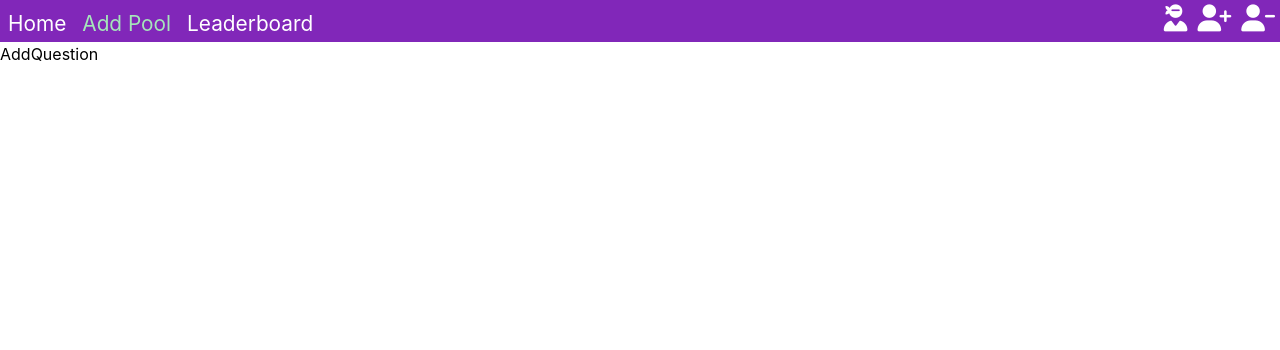
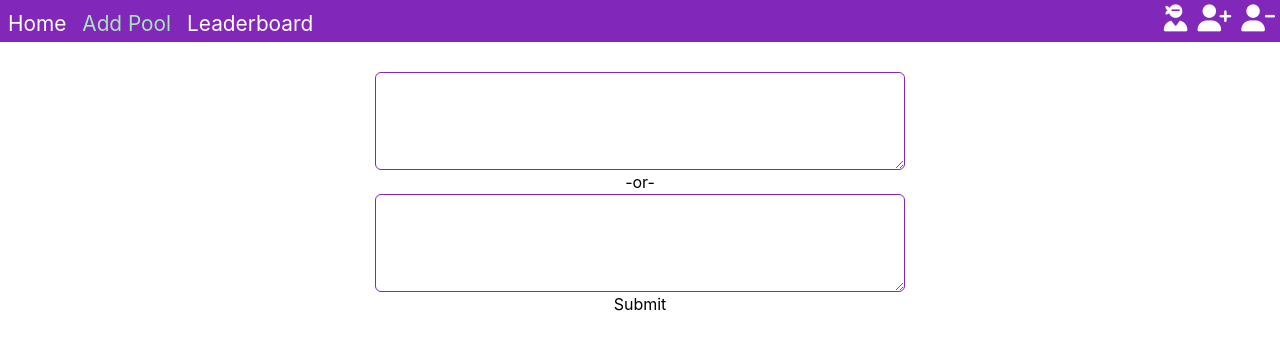
Before and after one commit to denisbalazic/would-you-rather, a React (Create React App) app: page /add in a window 1280 px wide. Shown: the top 350 px of the page. Built offline with nearby package versions, Linux system fonts and the light colour scheme.

Commit message:
feat: Add add new question feature

```diff
--- a/public/would-you.css
+++ b/public/would-you.css
@@ -54,3 +54,20 @@ i {
   align-self: center;
   text-align: center;
 }
+
+.new-question-form form {
+  display: flex;
+  flex-direction: column;
+  align-content: center;
+  margin: 30px auto;
+}
+
+.new-question-form textarea {
+  margin: auto;
+  border: 1px solid #8127b9;
+  border-radius: 6px;
+}
+
+.new-question-form small {
+  margin: auto;
+}
--- a/src/actions/authedUser.js
+++ b/src/actions/authedUser.js
@@ -1,6 +1,7 @@
 import { getUser } from "../utils/api";
 export const SET_AUTHED_USER = "SET_AUTHED_USER";
 export const UPDATE_AUTHEDUSER_VOTE = "UPDATE_AUTHEDUSER_VOTE";
+export const UPDATE_AUTHEDUSER_QUESTIONS = "UPDATE_AUTHEDUSER_QUESTIONS";
 
 // Ask if this is OK????
 export function setAuthedUser(id) {
@@ -21,3 +22,10 @@ export function updateAuthedUserVote(questionId, option) {
     option,
   };
 }
+
+export function updateAuthedUserQuestions(questionId) {
+  return {
+    type: UPDATE_AUTHEDUSER_QUESTIONS,
+    questionId,
+  };
+}
--- a/src/actions/questions.js
+++ b/src/actions/questions.js
@@ -1,5 +1,6 @@
 export const RECEIVE_QUESTIONS = "RECEIVE_QUESTIONS";
 export const UPDATE_QUESTION_VOTE = "UPDATE_QUESTION_VOTE";
+export const ADD_QUESTION = "ADD_QUESTION";
 
 export function receiveQuestions(questions) {
   return {
@@ -7,6 +8,7 @@ export function receiveQuestions(questions) {
     questions,
   };
 }
+
 export function updateQuestionVote(authedUserId, questionId, option) {
   return {
     type: UPDATE_QUESTION_VOTE,
@@ -15,3 +17,10 @@ export function updateQuestionVote(authedUserId, questionId, option) {
     option,
   };
 }
+
+export function updateQuestions(question) {
+  return {
+    type: ADD_QUESTION,
+    question,
+  };
+}
--- a/src/actions/shared.js
+++ b/src/actions/shared.js
@@ -1,7 +1,11 @@
-import { getInitialData, saveQuestionAnswer } from "../utils/api";
-import { receiveQuestions, updateQuestionVote } from "../actions/questions";
-import { receiveUsers, updateUserVote } from "../actions/users";
-import { setAuthedUser, updateAuthedUserVote } from "../actions/authedUser";
+import { getInitialData, saveQuestionAnswer, saveNewQuestion } from "../utils/api";
+import { receiveQuestions, updateQuestionVote, updateQuestions } from "../actions/questions";
+import { receiveUsers, updateUserVote, updateUserQuestions } from "../actions/users";
+import {
+  setAuthedUser,
+  updateAuthedUserVote,
+  updateAuthedUserQuestions,
+} from "../actions/authedUser";
 
 export const AUTHED_ID = "sarahedo";
 
@@ -24,3 +28,13 @@ export function handleVote(authedUserId, questionId, option) {
     });
   };
 }
+
+export function handleNewQuestion(optionOneText, optionTwoText, authedUserId) {
+  return (dispatch) => {
+    return saveNewQuestion(optionOneText, optionTwoText, authedUserId).then((question) => {
+      dispatch(updateAuthedUserQuestions(question.id));
+      dispatch(updateUserQuestions(question.id, question.author));
+      dispatch(updateQuestions(question));
+    });
+  };
+}
--- a/src/actions/users.js
+++ b/src/actions/users.js
@@ -1,5 +1,6 @@
 export const RECEIVE_USERS = "RECEIVE_USERS";
 export const UPDATE_USER_VOTE = "UPDATE_USER_VOTE";
+export const UPDATE_USER_QUESTIONS = "UPDATE_USER_QUESTIONS";
 
 export function receiveUsers(users) {
   return {
@@ -16,3 +17,11 @@ export function updateUserVote(authedUserId, questionId, option) {
     option,
   };
 }
+
+export function updateUserQuestions(questionId, userId) {
+  return {
+    type: UPDATE_USER_QUESTIONS,
+    userId,
+    questionId,
+  };
+}
--- a/src/components/AddQuestion.js
+++ b/src/components/AddQuestion.js
@@ -1,7 +1,49 @@
 import React, { Component } from "react";
+import { connect } from "react-redux";
+import { handleNewQuestion } from "../actions/shared";
 
-export default class AddQuestion extends Component {
+class AddQuestion extends Component {
+  state = {
+    optionOne: "",
+    optionTwo: "",
+  };
+  handleChange = (e) => {
+    this.setState({ [e.target.name]: e.target.value });
+  };
+  handleSubmit = (e) => {
+    e.preventDefault();
+    this.props.dispatch(
+      handleNewQuestion(this.state.optionOne, this.state.optionTwo, this.props.authedUser.id)
+    );
+  };
   render() {
-    return <div>AddQuestion</div>;
+    return (
+      <div className="new-question-form">
+        <form action="" onSubmit={this.handleSubmit}>
+          <textarea
+            name="optionOne"
+            id=""
+            cols="50"
+            rows="4"
+            onChange={this.handleChange}
+          ></textarea>
+          <small>-or-</small>
+          <textarea
+            name="optionTwo"
+            id=""
+            cols="50"
+            rows="4"
+            onChange={this.handleChange}
+          ></textarea>
+          <button>Submit</button>
+        </form>
+      </div>
+    );
   }
 }
+
+function mapStateToProps({ authedUser }) {
+  return { authedUser };
+}
+
+export default connect(mapStateToProps)(AddQuestion);
--- a/src/reducers/authedUser.js
+++ b/src/reducers/authedUser.js
@@ -1,4 +1,8 @@
-import { SET_AUTHED_USER, UPDATE_AUTHEDUSER_VOTE } from "../actions/authedUser";
+import {
+  SET_AUTHED_USER,
+  UPDATE_AUTHEDUSER_VOTE,
+  UPDATE_AUTHEDUSER_QUESTIONS,
+} from "../actions/authedUser";
 
 export default function authedUser(state = null, action) {
   switch (action.type) {
@@ -12,6 +16,11 @@ export default function authedUser(state = null, action) {
           [action.questionId]: action.option,
         },
       };
+    case UPDATE_AUTHEDUSER_QUESTIONS:
+      return {
+        ...state,
+        questions: state.questions.concat(action.questionId),
+      };
     default:
       return state;
   }
--- a/src/reducers/questions.js
+++ b/src/reducers/questions.js
@@ -1,4 +1,4 @@
-import { RECEIVE_QUESTIONS, UPDATE_QUESTION_VOTE } from "../actions/questions";
+import { RECEIVE_QUESTIONS, UPDATE_QUESTION_VOTE, ADD_QUESTION } from "../actions/questions";
 
 export default function questions(state = {}, action) {
   switch (action.type) {
@@ -18,6 +18,11 @@ export default function questions(state = {}, action) {
           },
         },
       };
+    case ADD_QUESTION:
+      return {
+        ...state,
+        [action.question.id]: action.question,
+      };
     default:
       return state;
   }
--- a/src/reducers/users.js
+++ b/src/reducers/users.js
@@ -1,4 +1,4 @@
-import { RECEIVE_USERS, UPDATE_USER_VOTE } from "../actions/users";
+import { RECEIVE_USERS, UPDATE_USER_VOTE, UPDATE_USER_QUESTIONS } from "../actions/users";
 
 export default function users(state = {}, action) {
   switch (action.type) {
@@ -18,6 +18,14 @@ export default function users(state = {}, action) {
           },
         },
       };
+    case UPDATE_USER_QUESTIONS:
+      return {
+        ...state,
+        [action.userId]: {
+          ...state[action.userId],
+          questions: state[action.userId].questions.concat(action.questionId),
+        },
+      };
     default:
       return state;
   }
--- a/src/utils/api.js
+++ b/src/utils/api.js
@@ -21,3 +21,7 @@ export function getUser(id) {
 export function saveQuestionAnswer(authedUserId, questionId, option) {
   return _saveQuestionAnswer({ authedUserId, questionId, option }).then(() => {});
 }
+
+export function saveNewQuestion(optionOneText, optionTwoText, author) {
+  return _saveQuestion({ optionOneText, optionTwoText, author }).then((question) => question);
+}
```
